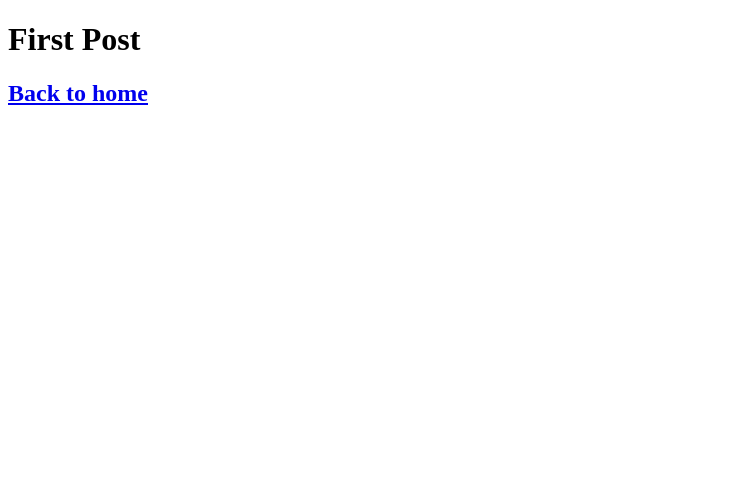
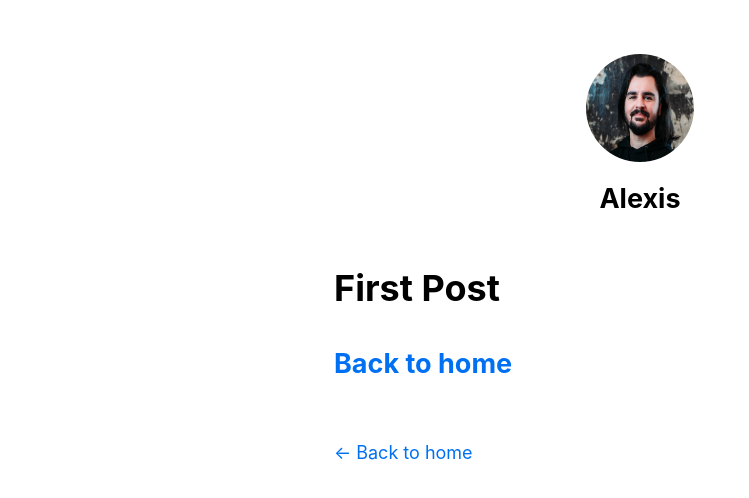
Before and after one commit to AZaffalon/blog_app, a Next.js app: page /posts/first-post in a window 1280 px wide. Shown: the top 498 px of the page, without its empty margins (0-749 px from the left). Built offline with nearby package versions, Linux system fonts and the light colour scheme.

Commit message:
Styling with CSS modules and Global css

```diff
--- /dev/null
+++ b/components/layout.js
@@ -0,0 +1,69 @@
+import Head from 'next/head';
+import Image from 'next/image';
+import styles from './layout.module.css';
+import utilStyles from '../styles/utils.module.css';
+import Link from 'next/link';
+
+const name = 'Alexis';
+export const siteTitle = 'Next.js Sample Website';
+
+export default function Layout({ children, home }) {
+  return (
+    <div className={styles.container}>
+      <Head>
+        <link rel="icon" href="/favicon.ico" />
+        <meta
+          name="description"
+          content="Learn how to build a personal website using Next.js"
+        />
+        <meta
+          property="og:image"
+          content={`https://og-image.vercel.app/${encodeURI(
+            siteTitle,
+          )}.png?theme=light&md=0&fontSize=75px&images=https%3A%2F%2Fassets.vercel.com%2Fimage%2Fupload%2Ffront%2Fassets%2Fdesign%2Fnextjs-black-logo.svg`}
+        />
+        <meta name="og:title" content={siteTitle} />
+        <meta name="twitter:card" content="summary_large_image" />
+      </Head>
+      <header className={styles.header}>
+        {home ? (
+          <>
+            <Image
+              priority
+              src="/images/profile.jpg"
+              className={utilStyles.borderCircle}
+              height={144}
+              width={144}
+              alt=""
+            />
+            <h1 className={utilStyles.heading2Xl}>{name}</h1>
+          </>
+        ) : (
+          <>
+            <Link href="/">
+              <Image
+                priority
+                src="/images/profile.jpg"
+                className={utilStyles.borderCircle}
+                height={108}
+                width={108}
+                alt=""
+              />
+            </Link>
+            <h2 className={utilStyles.headingLg}>
+              <Link href="/" className={utilStyles.colorInherit}>
+                {name}
+              </Link>
+            </h2>
+          </>
+        )}
+      </header>
+      <main>{children}</main>
+      {!home && (
+        <div className={styles.backToHome}>
+          <Link href="/">← Back to home</Link>
+        </div>
+      )}
+    </div>
+  );
+}
--- /dev/null
+++ b/components/layout.module.css
@@ -0,0 +1,15 @@
+.container {
+    max-width: 36rem;
+    padding: 0 1rem;
+    margin: 3rem auto 6rem;
+}
+
+.header {
+    display: flex;
+    flex-direction: column;
+    align-items: center;
+}
+
+.backToHome {
+    margin: 3rem 0 0;
+}
--- /dev/null
+++ b/pages/_app.js
@@ -0,0 +1,5 @@
+import '../styles/globals.css';
+
+export default function App({ Component, pageProps }) {
+    return <Component {...pageProps} />;
+}
--- a/pages/posts/first-post.js
+++ b/pages/posts/first-post.js
@@ -1,9 +1,10 @@
 import Link from "next/link";
 import Head from "next/head";
+import Layout from "../../components/layout";
 
 export default function FirstPost() {
     return(
-        <>
+        <Layout>
             <Head>
                 <title>First Post</title>
             </Head>
@@ -11,6 +12,6 @@ export default function FirstPost() {
             <h2>
                 <Link href="/">Back to home</Link>
             </h2>
-        </>
+        </Layout>
     );
 }
--- a/styles/globals.css
+++ b/styles/globals.css
@@ -2,37 +2,26 @@ html,
 body {
   padding: 0;
   margin: 0;
-  font-family: Inter, -apple-system, BlinkMacSystemFont, Segoe UI, Roboto,
-    Oxygen, Ubuntu, Cantarell, Fira Sans, Droid Sans, Helvetica Neue, sans-serif;
-}
-
-a {
-  color: inherit;
-  text-decoration: none;
+  font-family: -apple-system, BlinkMacSystemFont, Segoe UI, Roboto, Oxygen, Ubuntu,
+    Cantarell, Fira Sans, Droid Sans, Helvetica Neue, sans-serif;
+  line-height: 1.6;
+  font-size: 18px;
 }
 
 * {
   box-sizing: border-box;
 }
 
+a {
+  color: #0070f3;
+  text-decoration: none;
+}
+
+a:hover {
+  text-decoration: underline;
+}
+
 img {
   max-width: 100%;
-  height: auto;
+  display: block;
 }
-
-h1,
-h2,
-p,
-ul {
-  margin: 0;
-}
-
-ul {
-  padding: 0;
-  list-style: none;
-}
-
-button {
-  padding: 0.5rem 1rem;
-  font-weight: bold;
-}
--- /dev/null
+++ b/styles/utils.module.css
@@ -0,0 +1,52 @@
+.heading2Xl {
+    font-size: 2.5rem;
+    line-height: 1.2;
+    font-weight: 800;
+    letter-spacing: -0.05rem;
+    margin: 1rem 0;
+}
+
+.headingXl {
+    font-size: 2rem;
+    line-height: 1.3;
+    font-weight: 800;
+    letter-spacing: -0.05rem;
+    margin: 1rem 0;
+}
+
+.headingLg {
+    font-size: 1.5rem;
+    line-height: 1.4;
+    margin: 1rem 0;
+}
+
+.headingMd {
+    font-size: 1.2rem;
+    line-height: 1.5;
+}
+
+.borderCircle {
+    border-radius: 9999px;
+}
+
+.colorInherit {
+    color: inherit;
+}
+
+.padding1px {
+    padding-top: 1px;
+}
+
+.list {
+    list-style: none;
+    padding: 0;
+    margin: 0;
+}
+
+.listItem {
+    margin: 0 0 1.25rem;
+}
+
+.lightText {
+    color: #666;
+}
```
Also changed, not shown: pages/index.js (+12 -108 lines), public/images/profile.jpg (renamed from public/images/AlexisZaffalon.jpg).
